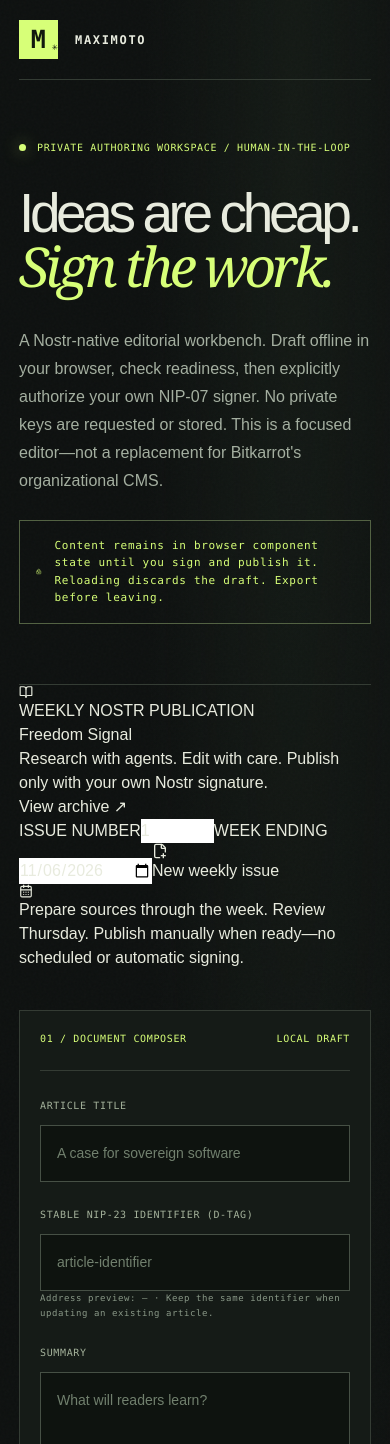
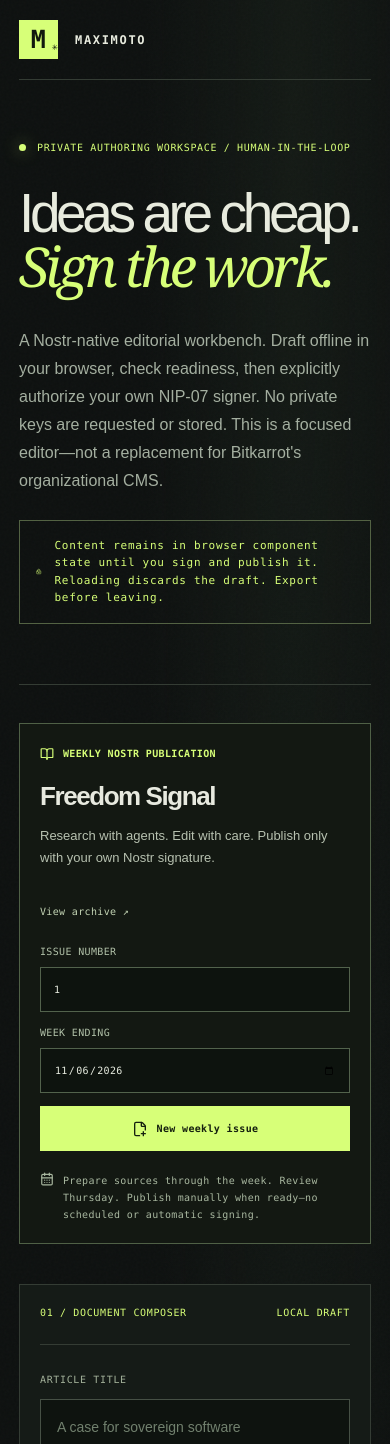
Before and after one commit to maximotodev/sovereign-portfolio, a Next.js app: page /studio in a window 390 px wide. Shown: the top 1444 px of the page. Built offline with nearby package versions, Linux system fonts and the light colour scheme.

Commit message:
style(editorial): restrained responsive newsletter composer and readiness feedback

```diff
--- a/src/app/globals.css
+++ b/src/app/globals.css
@@ -125,3 +125,42 @@
 /* Keyboard bypass for the interactive systems notebook */
 .sl-skip{position:absolute;top:-200px;left:18px;z-index:100;background:var(--cp-acid);color:#17200f;padding:13px 17px;font:700 12px var(--font-mono),monospace}
 .sl-skip:focus{top:12px;outline:2px solid #fff;outline-offset:3px}
+
+
+/* Freedom Signal editorial toolkit — restrained, readable, human-controlled. */
+.fs-composer{margin:38px 0 15px;background:#131812;border:1px solid #4f6046;padding:28px;color:#e7e9df}
+.fs-composer-head{display:flex;align-items:start;justify-content:space-between;gap:22px;margin-bottom:25px}
+.fs-composer h2{font-size:clamp(26px,3vw,39px);letter-spacing:-.055em;font-weight:550;margin:9px 0}
+.fs-composer-head p{color:#b7c1b0;font-size:13px;line-height:1.7;max-width:570px;margin:8px 0}
+.fs-eyebrow,.fs-small-link,.fs-create-grid label,.fs-create-grid button,.fs-composer-note,.fs-progress-heading,.fs-check strong,.fs-check small,.fs-tldr-editor label,.fs-tldr-heading,.fs-tldr-actions button{font-family:var(--font-mono),monospace;letter-spacing:.035em}
+.fs-eyebrow{display:inline-flex;gap:9px;align-items:center;color:#d7ff78;font-size:10px;font-weight:700}
+.fs-small-link{font-size:10px;color:#c3d4b4;padding-top:5px;white-space:nowrap}
+.fs-small-link:hover{color:#f0ffbd}
+.fs-create-grid{display:grid;grid-template-columns:1fr 1.2fr auto;gap:13px;align-items:end}
+.fs-create-grid label{display:flex;gap:8px;flex-direction:column;color:#b2c2a9;font-size:10px}
+.fs-create-grid input,.fs-tldr-editor textarea{display:block;width:100%;background:#0d130e;border:1px solid #52624c;color:#e8ede1;border-radius:0;padding:12px 13px;min-height:45px;outline:none}
+.fs-create-grid input:focus-visible,.fs-tldr-editor textarea:focus-visible,.fs-composer button:focus-visible{outline:2px solid #d7ff78;outline-offset:3px}
+.fs-solid,.fs-outline{display:inline-flex;align-items:center;justify-content:center;gap:9px;min-height:45px;padding:12px 16px;cursor:pointer;font:700 10px var(--font-mono),monospace;letter-spacing:.035em}
+.fs-solid{border:1px solid #d7ff78;background:#d7ff78;color:#15200f}.fs-solid:hover{background:#efffbd}
+.fs-outline{border:1px solid #687d5d;background:transparent;color:#d7ff78}.fs-outline:hover{background:#253621}
+.fs-solid:disabled,.fs-outline:disabled{cursor:not-allowed;opacity:.45}
+.fs-readiness{margin-top:26px;border-top:1px solid #485744;padding-top:23px}
+.fs-progress-heading{display:flex;align-items:center;justify-content:space-between;gap:12px;font-size:10px;color:#d3efb9}
+.fs-progress-heading>span{display:flex;gap:10px;align-items:center}.fs-progress-heading strong{color:#d7ff78}
+.fs-progress-caption{color:#a7b89e;font-size:12px;line-height:1.7;margin:13px 0 22px}
+.fs-check-grid{display:grid;grid-template-columns:1fr 1fr;gap:11px;margin-bottom:22px}
+.fs-check{display:flex;align-items:start;gap:10px;border:1px solid #494b38;background:#1f2119;padding:13px;color:#e7b88b}
+.fs-check.is-good{border-color:#43583b;color:#d7ff78;background:#1b251a}
+.fs-check svg{flex-shrink:0;margin-top:2px}.fs-check span{display:flex;flex-direction:column;gap:6px}
+.fs-check strong{font-size:10px;color:#e2e8d8}.fs-check small{font-size:9px;color:#a7b19f;line-height:1.5}
+.fs-tldr-editor{margin-top:18px;background:#0d130e;border:1px solid #4e6247;padding:22px}
+.fs-tldr-heading{display:flex;justify-content:space-between;align-items:center;gap:12px}
+.fs-tldr-heading h3{font-size:16px;font-weight:600}.fs-tldr-heading button{border:0;background:transparent;color:#d7ff78;font-size:10px;display:inline-flex;gap:7px;align-items:center}
+.fs-tldr-editor>p{font-size:12px;color:#aebca6;line-height:1.7}
+.fs-tldr-editor label{display:block;margin:16px 0;color:#bccdb1;font-size:10px}
+.fs-tldr-editor textarea{font:13px/1.65 Arial,Helvetica,sans-serif;resize:vertical;margin-top:8px}
+.fs-tldr-actions{display:flex;flex-wrap:wrap;gap:10px;margin-top:20px}
+.fs-composer-note{color:#a9b8a0;font-size:10px;line-height:1.7;display:flex;align-items:start;gap:9px;margin:21px 0 0}
+.fs-composer-note svg{flex-shrink:0}
+@media(max-width:760px){.fs-composer{padding:20px}.fs-composer-head{flex-wrap:wrap}.fs-create-grid{grid-template-columns:1fr 1fr}.fs-create-grid .fs-solid{grid-column:1/-1}.fs-check-grid{grid-template-columns:1fr}.fs-tldr-heading{flex-direction:column;align-items:flex-start}}
+@media(max-width:440px){.fs-create-grid{grid-template-columns:1fr}.fs-create-grid .fs-solid{grid-column:auto}}
```
